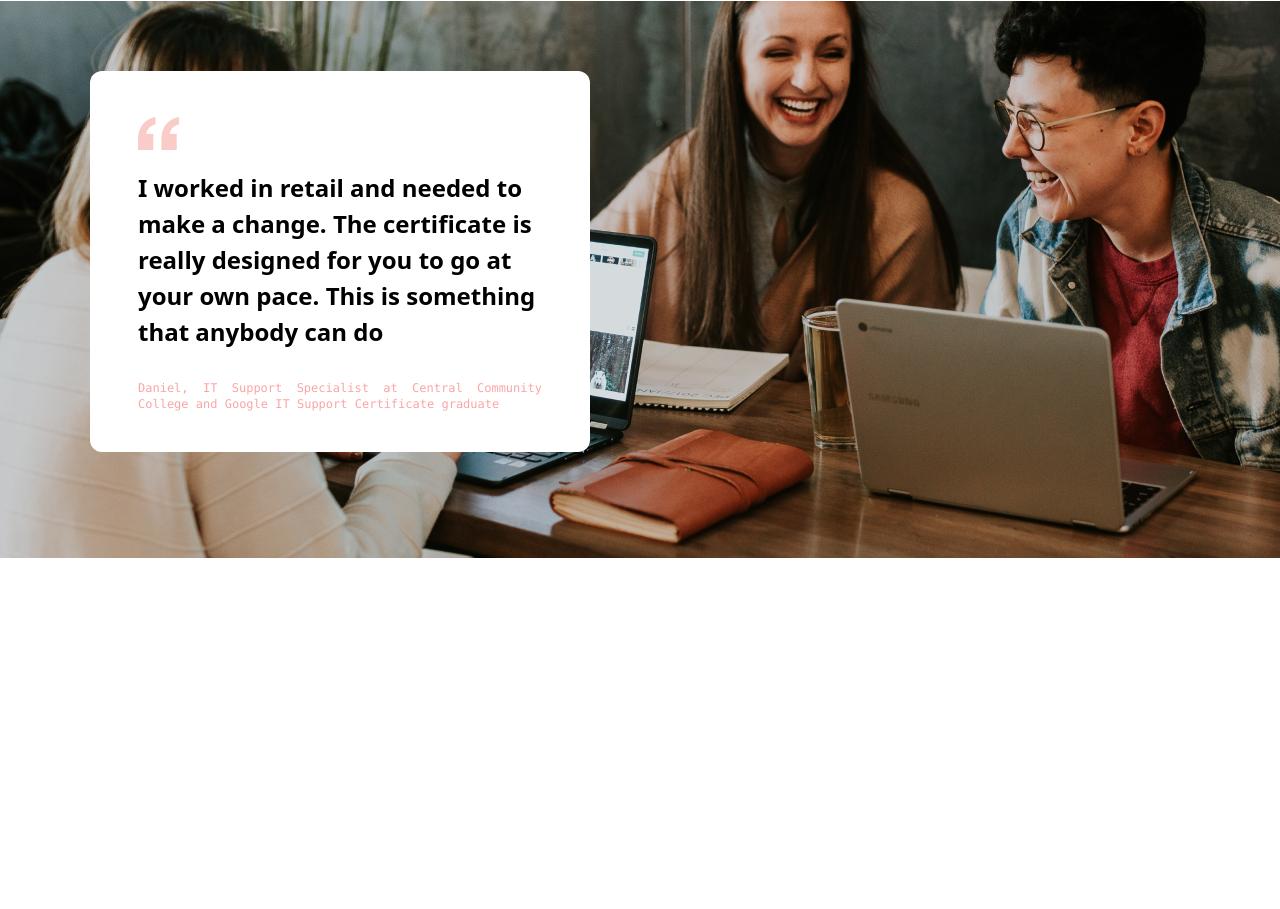
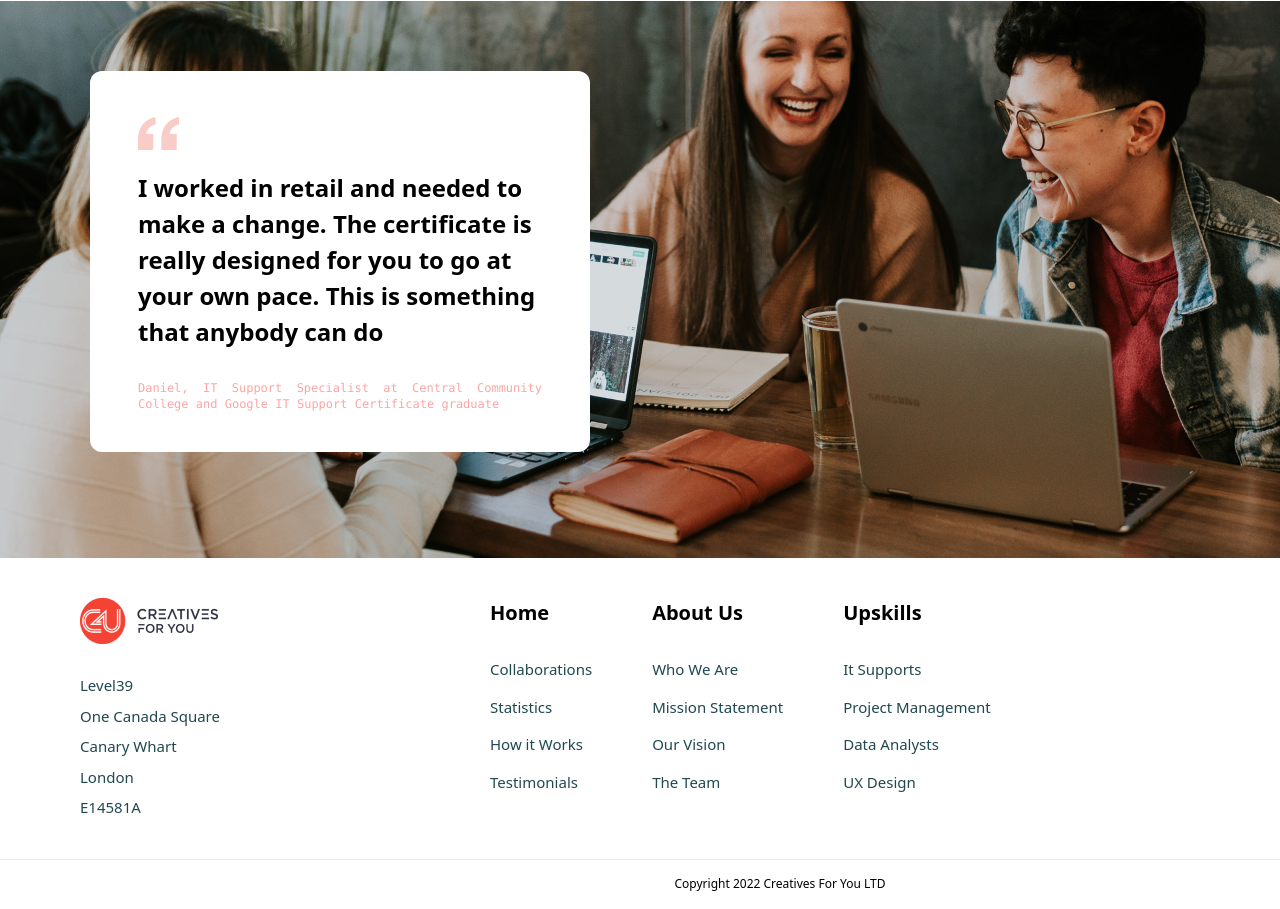
Before and after one commit to Mahbub993436/Tailwind-assaginment, a website built with Vite: page index.html in a window 1280 px wide. Shown: the part 7274-8183 px from the top of the page. Before the commit the page ends 7832 px from the top, so only its background shows below. Built offline with nearby package versions, Linux system fonts and the light colour scheme; files whose address does not match are found by name.

Commit message:
foote nav update

```diff
--- a/index.html
+++ b/index.html
@@ -304,6 +304,64 @@
 
             </div>
 
+            <section>
+                <div class="w-[1560px] mx-auto py-10 px-[80px]">
+                    <div class="flex gap-[60px]">
+                        <div class="w-[25%]">
+                            <img src="images/c4u full logo_2022 1.png" alt="" class="mb-[30px]">
+                            <ul class="flex flex-col text-[15px] text-[#20484F] gap-[8px]">
+                                <li><a href="#">Level39</a></li>
+                                <li><a href="#">One Canada Square</a></li>
+                                <li><a href="#">Canary Whart</a></li>
+                                <li><a href="#">London</a></li>
+                                <li><a href="#">E14581A</a></li>
+
+                            </ul>
+                        </div>
+                        <div class="">
+                            <h2 class="mb-[30px] font-bold text-[20px]">Home</h2>
+                            <ul class="flex flex-col gap-[15px] text-[15px] text-[#20484F]">
+                                <li><a href="#">Collaborations</a></li>
+                                <li><a href="#">Statistics</a></li>
+                                <li><a href="#">How it Works</a></li>
+                                <li><a href="#">Testimonials</a></li>
+
+
+                            </ul>
+                        </div>
+                        <div>
+                            <h2  class="mb-[30px] font-bold text-[20px]" >About Us</h2>
+                            <ul class="flex flex-col gap-[15px] text-[15px] text-[#20484F]">
+                                <li><a href="#">Who We Are</a></li>
+                                <li><a href="#">Mission Statement</a></li>
+                                <li><a href="#">Our Vision</a></li>
+                                <li><a href="#">The Team</a></li>
+
+
+                            </ul>
+                        </div>
+                        <div>
+                            <h2  class="mb-[30px] font-bold text-[20px]">Upskills</h2>
+                            <ul class="flex flex-col gap-[15px] text-[15px] text-[#20484F]">
+                                <li><a href="#">It Supports</a></li>
+                                <li><a href="#">Project Management</a></li>
+                                <li><a href="#">Data Analysts</a></li>
+                                <li><a href="#">UX Design</a></li>
+
+
+                            </ul>
+                        </div>
+
+                    </div>
+                </div>
+
+            </section>
+
+            <section>
+                <div class="flex h-[50px] mx-auto border-t items-center justify-center">
+                    <p class="text-[12px]">Copyright 2022 Creatives For You LTD</p>
+                </div>
+            </section>
         </footer>
 
 
```
